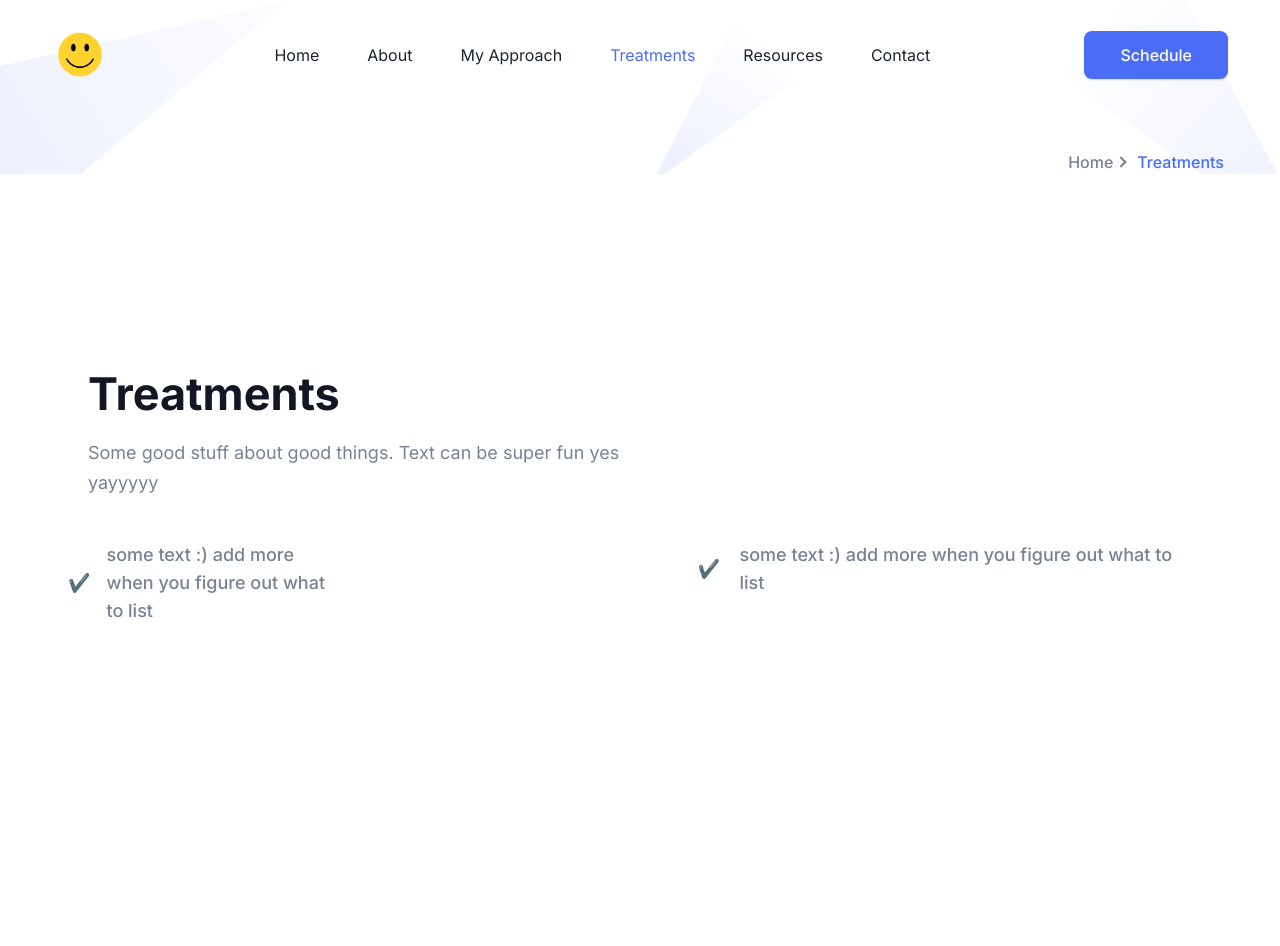
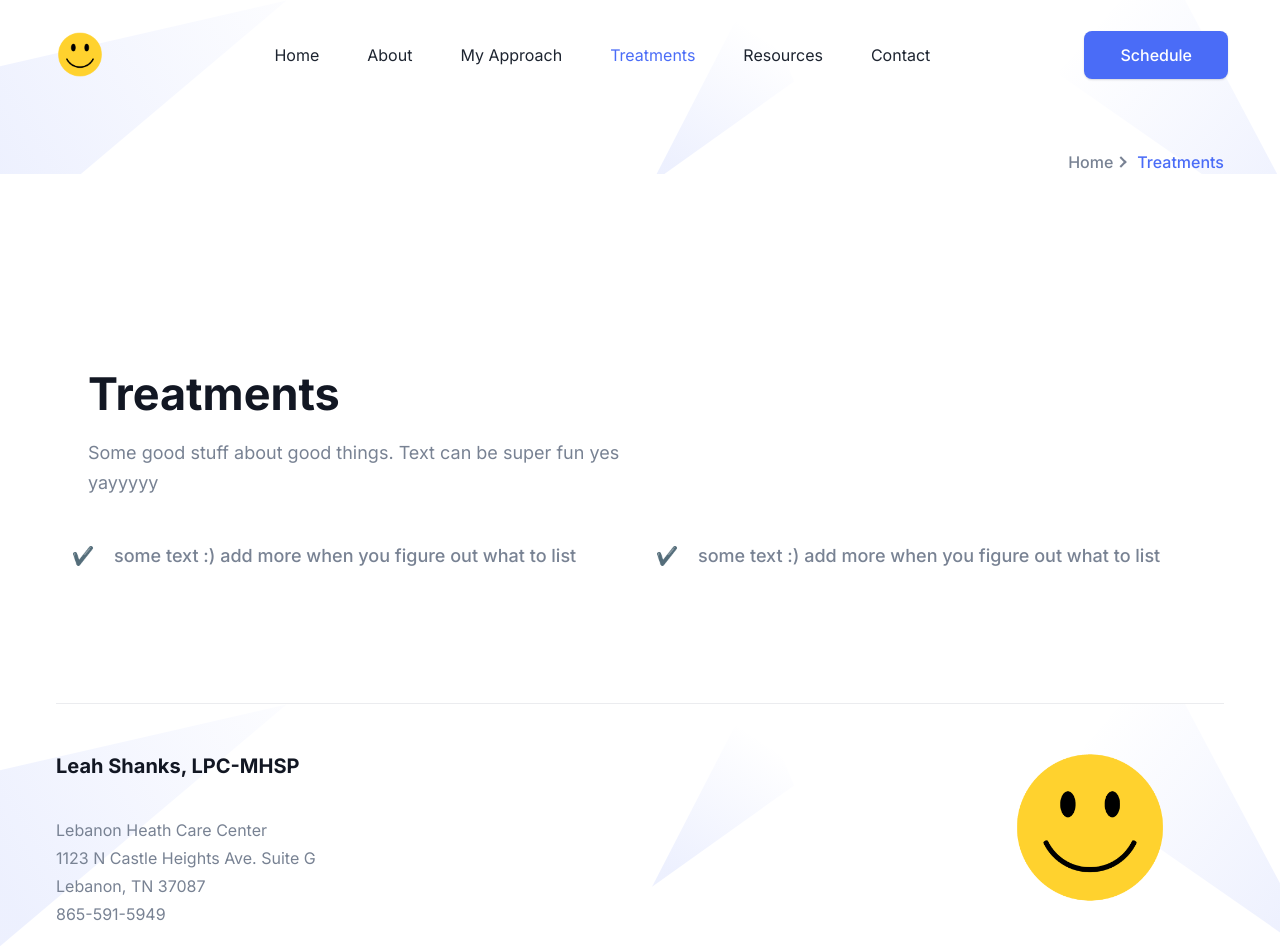
Before and after one commit to courtneyfarzam/CMWS, a Next.js app: page /treatments in a window 1280 px wide. Shown: the top 946 px of the page. Built offline with nearby package versions, Linux system fonts and the light colour scheme.

Commit message:
some minor styling adjustments

```diff
--- a/components/Treatments/index.tsx
+++ b/components/Treatments/index.tsx
@@ -25,17 +25,15 @@ const Treatments = () => {
 					</div>
 
 					<div className='flex flex-wrap'>
-						<div className='w-full max-w-[570px] lg:mb-0 lg:w-1/2'>
+						<div className='w-full lg:mb-0'>
 							<div className='mx-[-12] flex flex-wrap'>
-								<div className='w-full px-3 sm:w-1/2 lg:w-full xl:w-1/2'>
+								<div className='w-1/2 px-3'>
 									<List text='some text :) add more when you figure out what to list' />
 								</div>
-							</div>
-						</div>
 
-						<div className='w-full px-4 lg:w-1/2'>
-							<div className='relative mx-auto aspect-[25/24] max-w-[500px] lg:mr-0'>
-								<List text='some text :) add more when you figure out what to list' />
+								<div className='w-1/2 px-3'>
+									<List text='some text :) add more when you figure out what to list' />
+								</div>
 							</div>
 						</div>
 					</div>
```
